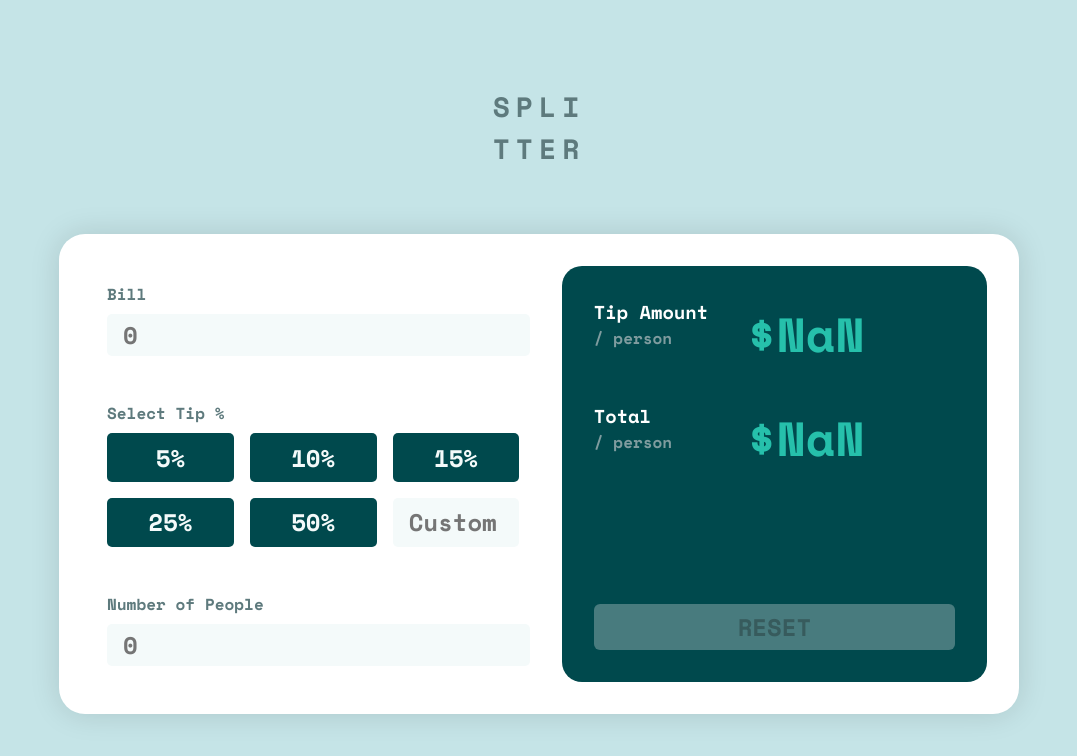
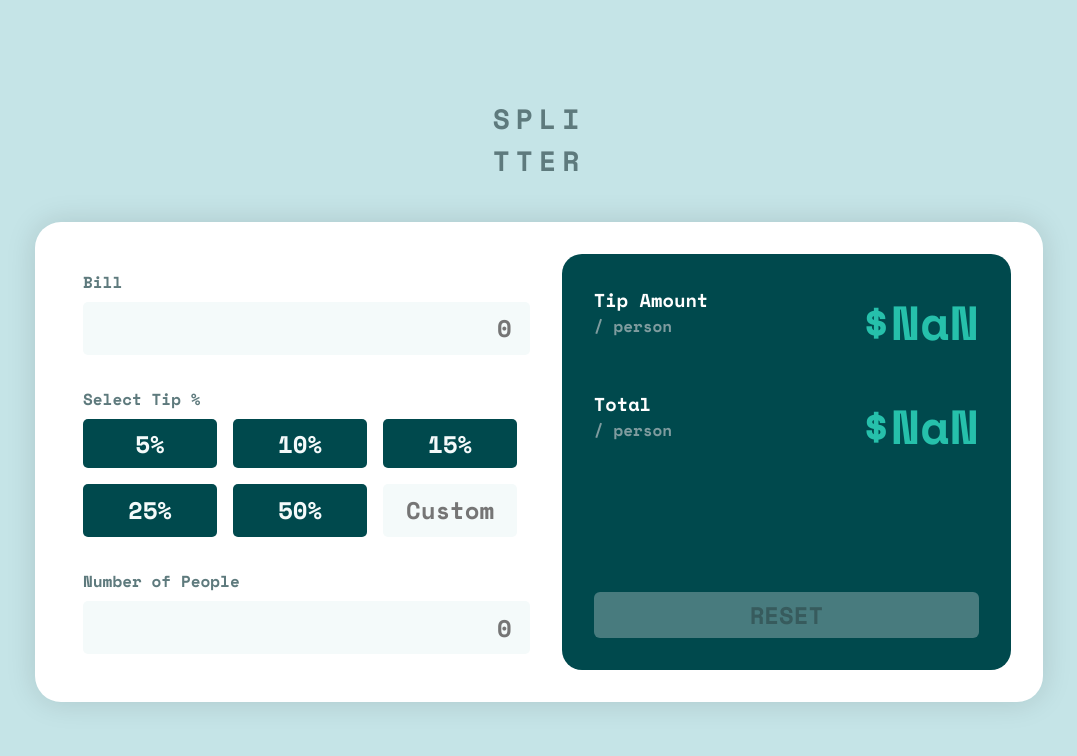
Before and after one commit to 0xjoshva/tip-calculator-app, a Vue app: page / in a window 1280 px wide. Shown: the top 756 px of the page, without its empty margins (101-1178 px from the left). Built offline with nearby package versions, Linux system fonts and the light colour scheme.

Commit message:
cursors and transitions

```diff
--- a/src/views/HomeView.vue
+++ b/src/views/HomeView.vue
@@ -8,7 +8,7 @@
       <div class="left">
         <label for="">
           <p>Bill</p>
-          <input type="text" placeholder="0" v-model="bill" :maxlength="3"/>
+          <input type="text" placeholder="0" v-model="bill" :maxlength="4"/>
         </label>
         <label for="">
           <p>Select Tip %</p>
@@ -135,7 +135,7 @@ section {
   height: 100vh;
   background: var(--lgcyan);
   flex-direction: column;
-  gap: 4rem;
+  gap: 2.5rem;
   font-family: "Space Mono", monospace;
 }
 h1 {
@@ -146,7 +146,7 @@ h1 {
 .container {
   background: var(--white);
   border-radius: 26px;
-  width: 60rem;
+  width: 63rem;
   height: 30rem;
   box-shadow: 0px 0px 30px 0px rgba(0, 0, 0, 0.13);
   display: flex;
@@ -172,6 +172,7 @@ h1 {
   display: flex;
   flex-direction: column;
   row-gap: 1rem;
+
 }
 .radio-btn {
   font-size: 24px;
@@ -183,6 +184,8 @@ h1 {
   border-radius: 5px;
   width: 30%;
   padding-block: 0.4rem;
+  transition: .2s cubic-bezier(0.65, 0.05, 0.36, 1) all;
+  cursor: pointer;
 }
 .radiodiv {
   display: flex;
@@ -200,9 +203,15 @@ h1 {
   width: 100%;
   background: var(--vlgcyan);
   border-radius: 5px;
-  padding: 0.2rem;
+  padding: 0.4rem;
   padding-left: 1rem;
   padding-right: 1rem;
+  border: 2px solid transparent;
+  transition: .2s ease-in-out all;
+  text-align: right;
+}
+.left input:focus{
+  border: 2px solid var(--scyan);
 }
 .checked {
   color: var(--vdcyan);
@@ -236,9 +245,11 @@ h1 {
 .reset-btn:enabled {
   color: var(--vdcyan);
   background: var(--scyan);
+   cursor: pointer;
 }
 .reset-btn:disabled {
   filter: opacity(1);
+  cursor: not-allowed;
 }
 .reset-btn:enabled:hover {
   background: var(--lgcyan);
@@ -266,8 +277,10 @@ h1 {
   color: var(--scyan);
   font-weight: 700;
   font-size: 3rem;
-  width: 13rem;
+  min-width: 13rem;
+  width: fit-content;
   height: fit-content;
+  text-align: right;
 }
 .right input::placeholder {
   color: var(--scyan);
@@ -277,5 +290,9 @@ h1 {
   color: var(--vdcyan);
 }
 .custom::placeholder {
+  text-align: center;
+}
+.custom{
+  cursor: text;
 }
 </style>
```
